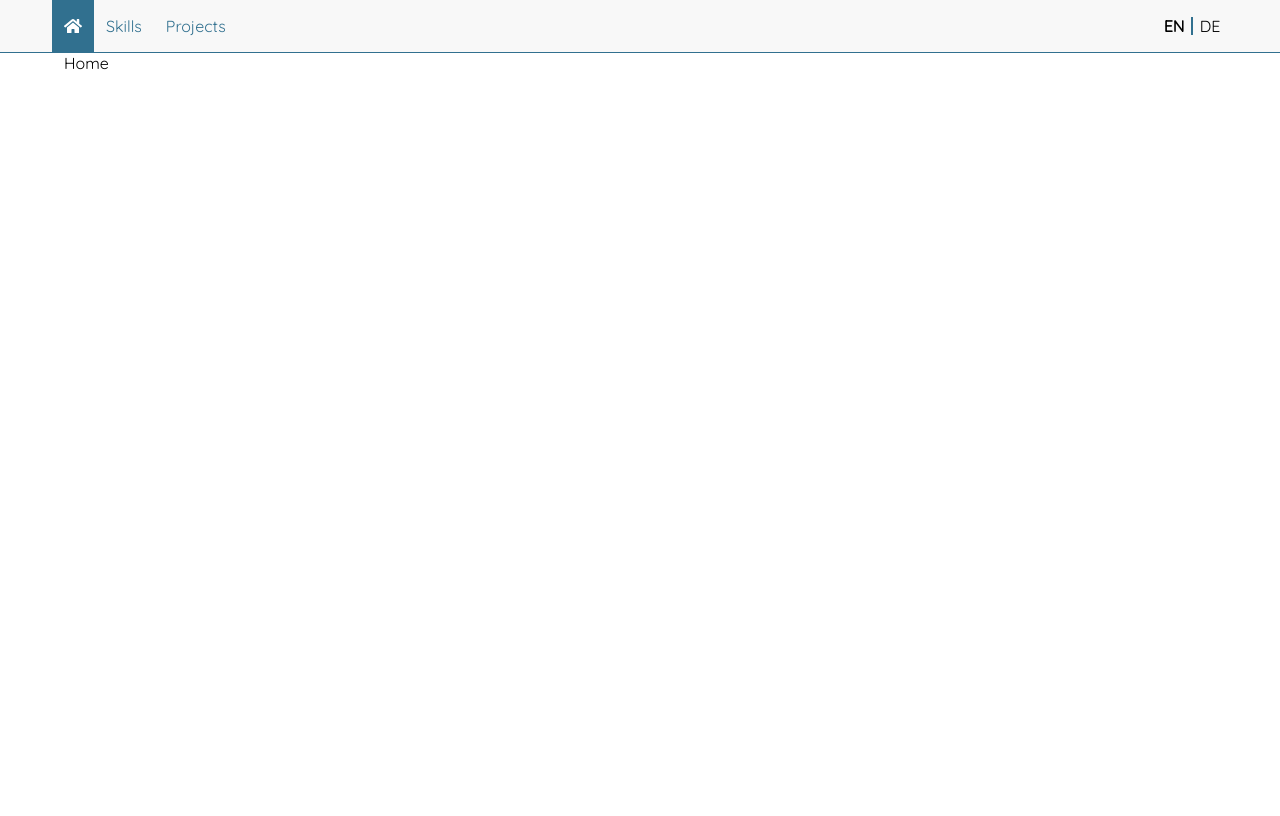
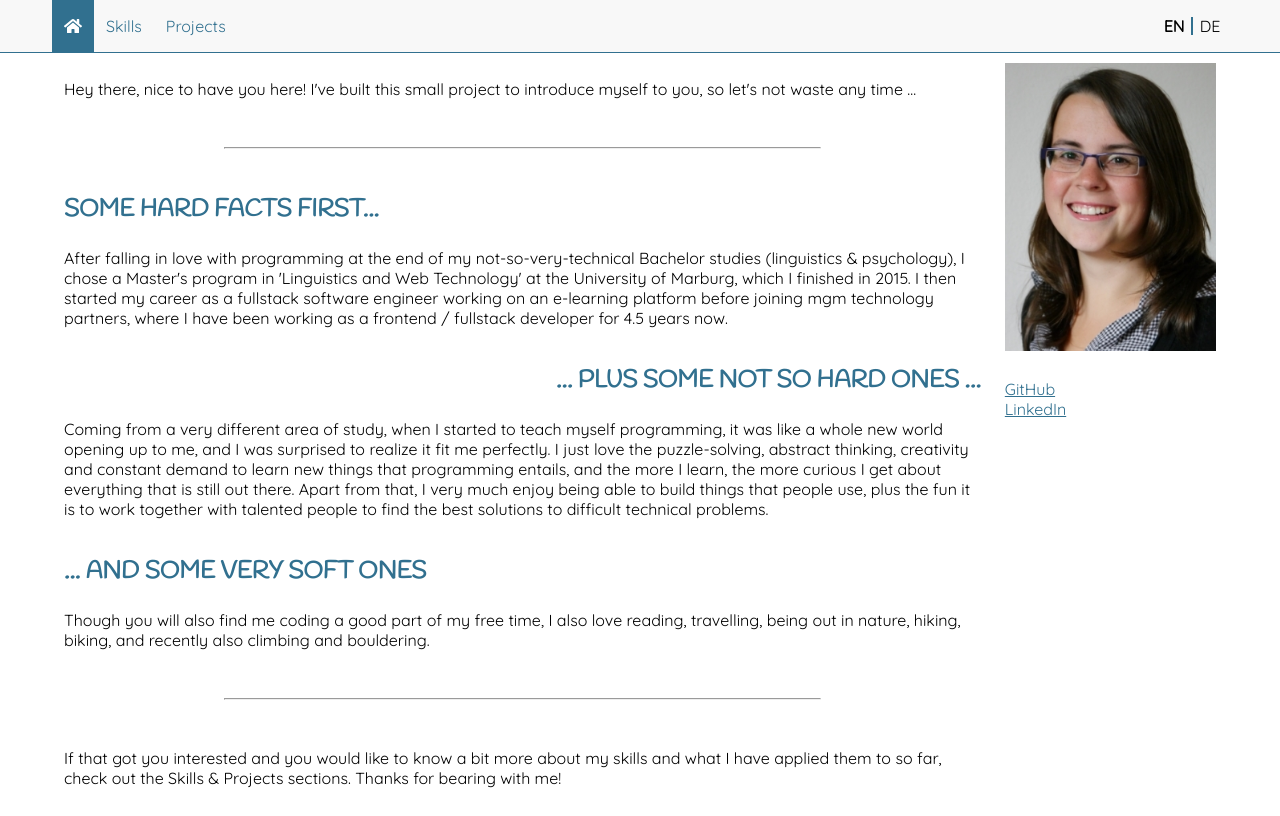
Before and after one commit to JuliaNeumann/portfolio, a React (Create React App) app: page / in a window 1280 px wide. Built offline with nearby package versions, Linux system fonts and the light colour scheme.

Commit message:
add home content - first shot

```diff
--- a/src/App.js
+++ b/src/App.js
@@ -3,6 +3,7 @@ import { BrowserRouter as Router, Switch, Route } from "react-router-dom";
 import "./styles/App.scss";
 import Menu from "./components/Menu/Menu";
 import Hero from "./components/Hero/Hero";
+import Home from "./components/Home/Home";
 import Projects from "./components/Projects/Projects";
 import Skills from "./components/Skills/Skills";
 
@@ -33,13 +34,19 @@ class App extends React.Component {
           {menuData.items.map(item => {
             return (
               <Route path={item.route} key={item.route}>
-                <Hero lang={this.state.lang} title={item.text} icon={item.icon} />
+                <Hero
+                  lang={this.state.lang}
+                  title={item.text}
+                  icon={item.icon}
+                />
                 <div className="container">{pages[item.route]}</div>
               </Route>
             );
           })}
           <Route path="/">
-            <div className="container">Home</div>
+            <div className="container">
+              <Home lang={this.state.lang} />
+            </div>
           </Route>
         </Switch>
       </Router>
--- /dev/null
+++ b/src/components/Home/Home.js
@@ -0,0 +1,58 @@
+import React from "react";
+
+import "./Home.scss";
+
+const data = require("./Home.json");
+
+function Home(props) {
+  const language = props.lang;
+
+  return (
+    <div className="home columns">
+      <div className="column">
+        <p className="home__intro">{data.intro[language]}</p>
+        <hr className="home__divider" />
+        {data.main.map((section, index) => {
+          const rightModifier = index % 2 === 0 ? "" : "home__title--right";
+          return (
+            <React.Fragment>
+              <h2 className={`home__title title is-4 ${rightModifier}`}>
+                {section.title[language]}
+              </h2>
+              <p>{section.body[language]}</p>
+            </React.Fragment>
+          );
+        })}
+        <hr className="home__divider" />
+        <p className="home__intro">{data.outro[language]}</p>
+      </div>
+      <div className="column is-one-fifth">
+        <div class="columns is-mobile is-multiline">
+          <div className="home__image-wrapper column is-full-tablet is-half-mobile">
+            <img className="home__image" src="./portrait.jpg" alt="Portrait" />
+          </div>
+          <div className="column">
+            <ul className="home__links">
+              {data.contactLinks.map(link => {
+                return (
+                  <li>
+                    <a
+                      className="home__link"
+                      href={link.url}
+                      target="_blank"
+                      rel="noopener noreferrer"
+                    >
+                      {link.text[language]}
+                    </a>
+                  </li>
+                );
+              })}
+            </ul>
+          </div>
+        </div>
+      </div>
+    </div>
+  );
+}
+
+export default Home;
--- /dev/null
+++ b/src/components/Home/Home.json
@@ -0,0 +1,58 @@
+{
+    "contactLinks": [
+        {
+            "text": {
+                "EN": "GitHub",
+                "DE": "GitHub"
+            },
+            "url": "https://github.com/JuliaNeumann"
+        },
+        {
+            "text": {
+                "EN": "LinkedIn",
+                "DE": "LinkedIn"
+            },
+            "url": "https://de.linkedin.com/in/jnjulianeumann"
+        }
+    ],
+    "intro": {
+        "EN": "Hey there, nice to have you here! I've built this small project to introduce myself to you, so let's not waste any time ...",
+        "DE": "Hallo, schön, dass Sie hier sind! Mit diesem kleinen Projekt möchte ich mich Ihnen kurz vorstellen, also auf geht's ..."
+    },
+    "main": [
+        {
+            "title": {
+                "EN": "Some hard facts first...",
+                "DE": "Zuerst die harten Fakten ..."
+            },
+            "body": {
+                "EN": "After falling in love with programming at the end of my not-so-very-technical Bachelor studies (linguistics & psychology), I chose a Master's program in 'Linguistics and Web Technology' at the University of Marburg, which I finished in 2015. I then started my career as a fullstack software engineer working on an e-learning platform before joining mgm technology partners, where I have been working as a frontend / fullstack developer for 4.5 years now.",
+                "DE": "Nachdem ich mich am Ende meines nicht so technischem Bachelor-Studiums (Sprachwissenschaft & Psychologie) in das Programmieren verliebt habe, habe ich mich für das Masterabschluss 'Linguistics and Web Technology' an der Universität Marburg entschieden, welches ich 2015 abgeschlossen habe. Danach habe ich meinen Berufsweg als Fullstack Software Engineer für eine E-Learning Plattform begonnen, bevor ich zu mgm technology partners gewechselt bin, wo ich nun seit 4,5 Jahren als Frontend / Fullstack Entwicklering tätig bin."
+            }
+        },
+        {
+            "title": {
+                "EN": "... plus some not so hard ones ...",
+                "DE": "... und einige nicht ganz harte ..."
+            },
+            "body": {
+                "EN": "Coming from a very different area of study, when I started to teach myself programming, it was like a whole new world opening up to me, and I was surprised to realize it fit me perfectly. I just love the puzzle-solving, abstract thinking, creativity and constant demand to learn new things that programming entails, and the more I learn, the more curious I get about everything that is still out there. Apart from that, I very much enjoy being able to build things that people use, plus the fun it is to work together with talented people to find the best solutions to difficult technical problems.",
+                "DE": "Nachdem ich ursprünglich eine völlig andere Disziplin studiert hatte, hat sich das Programmieren für mich, als ich damit anfing, es mir beizubringen, wie eine ganz neue Welt angefühlt, in der ich mich aber - überraschenderweise - pudelwohl gefühlt habe. Ich liebe die Dinge, die das Programmieren von einem fordert, das Puzzeln, das abstrakte Denken, die Kreativität und das ständige Lernen neuer Dinge, und je mehr ich lerne, umso neugieriger werde ich auf all die Dinge, die es noch zu lernen gibt. Außerdem genieße ich es, Dinge zu bauen, die Leute benutzen können, sowie die Freude daran, zusammen mit talentierten Menschen nach den besten Lösungen für schwierige technische Probleme zu suchen."
+            }
+        },
+        {
+            "title": {
+                "EN": "... and some very soft ones",
+                "DE": "... und noch ein paar ziemlich weiche"
+            },
+            "body": {
+                "EN": "Though you will also find me coding a good part of my free time, I also love reading, travelling, being out in nature, hiking, biking, and recently also climbing and bouldering.",
+                "DE": "Obwohl auch ein nicht ganz kleiner Anteil meiner Freizeit mit Programmieren gefüllt ist, gibt es auch noch ein paar andere Dinge, die mich begeistern - dazu gehören Lesen, Reisen, in der Natur unterwegs sein, Wandern, Rad fahren und neuerdings auch Klettern und Bouldern."
+            }
+        }
+    ],
+    "outro": {
+        "EN": "If that got you interested and you would like to know a bit more about my skills and what I have applied them to so far, check out the Skills & Projects sections. Thanks for bearing with me!",
+        "DE": "Wenn Sie neugierig geworden sind und mehr über meine Fähigkeiten erfahren wollen, und darüber, was ich bisher so mit ihnen angestellt habe, dann finden Sie unter Fähigkeiten und Projekte weitere Informationen. Vielen Dank für Ihre Aufmerksamkeit!"
+    }
+}
--- /dev/null
+++ b/src/components/Home/Home.scss
@@ -0,0 +1,46 @@
+@import "../../styles/variables";
+@import "bulma/sass/utilities/_all.sass";
+
+.home {
+    padding-top: 10px;
+
+    &__divider {
+        color: $primary;
+        margin: 3rem 10rem;
+    }
+
+    &__title {
+        text-transform: uppercase;
+        margin-top: 2.5rem;
+
+        &--right {
+            text-align: right;
+        }
+    }
+
+    &__image-wrapper {
+        text-align: right;
+    }
+
+    &__image {
+        width: 100%;
+        max-width: 250px;
+        height: auto;
+    }
+
+    &__links {
+        margin: 0;
+        padding: 0;
+        list-style: none;
+    }
+
+    &__link,
+    &__link:visited {
+        color: $primary;
+    }
+
+    &__link:hover,
+    &__link:focus {
+        color: $primary-dark;
+    }
+}
```
Also changed, not shown: public/portrait.jpg (added).
